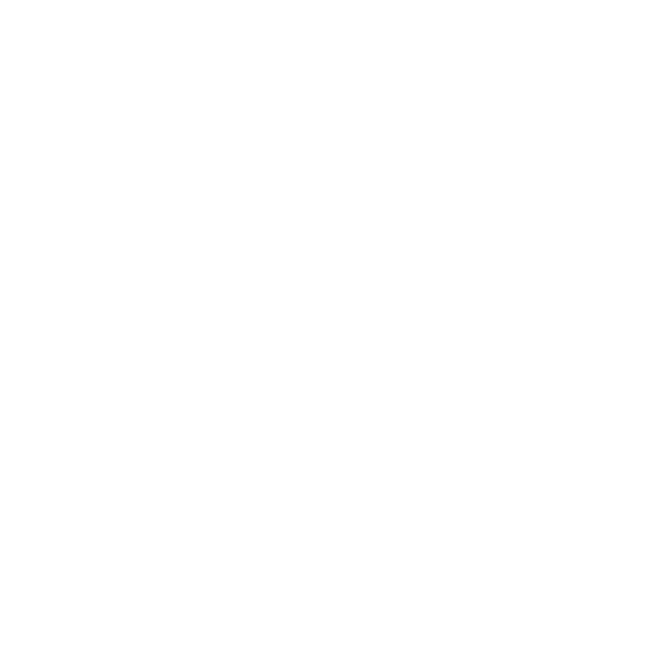
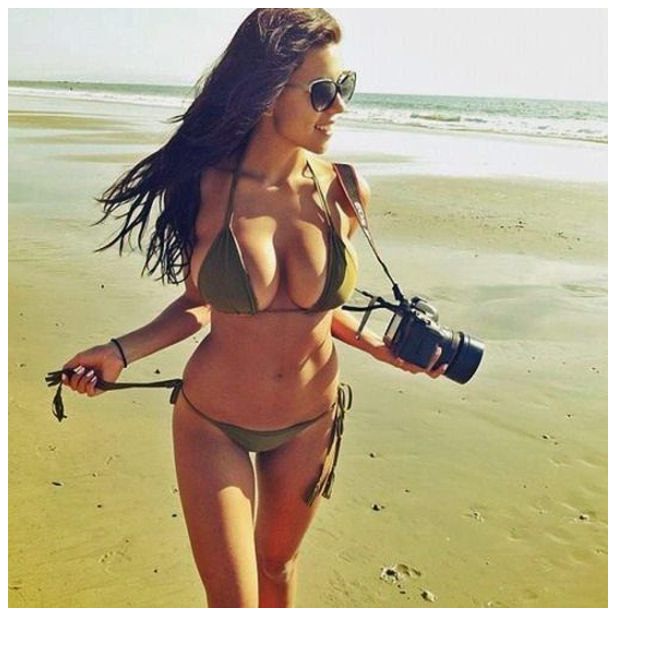
Before and after one commit to DmytroManco/HW-GIT, a plain HTML site: page index.html in a window 1280 px wide. Shown: the whole page, without its empty margins (0-663 px from the left). Drawn offline with Linux system fonts and the light colour scheme.

Commit message:
HW: add image to index.html

```diff
--- a/index.html
+++ b/index.html
@@ -5,6 +5,6 @@
     <title>Title</title>
 </head>
 <body>
-
+    <img src="img/4.jpg" alt="Girl">
 </body>
 </html>
```
